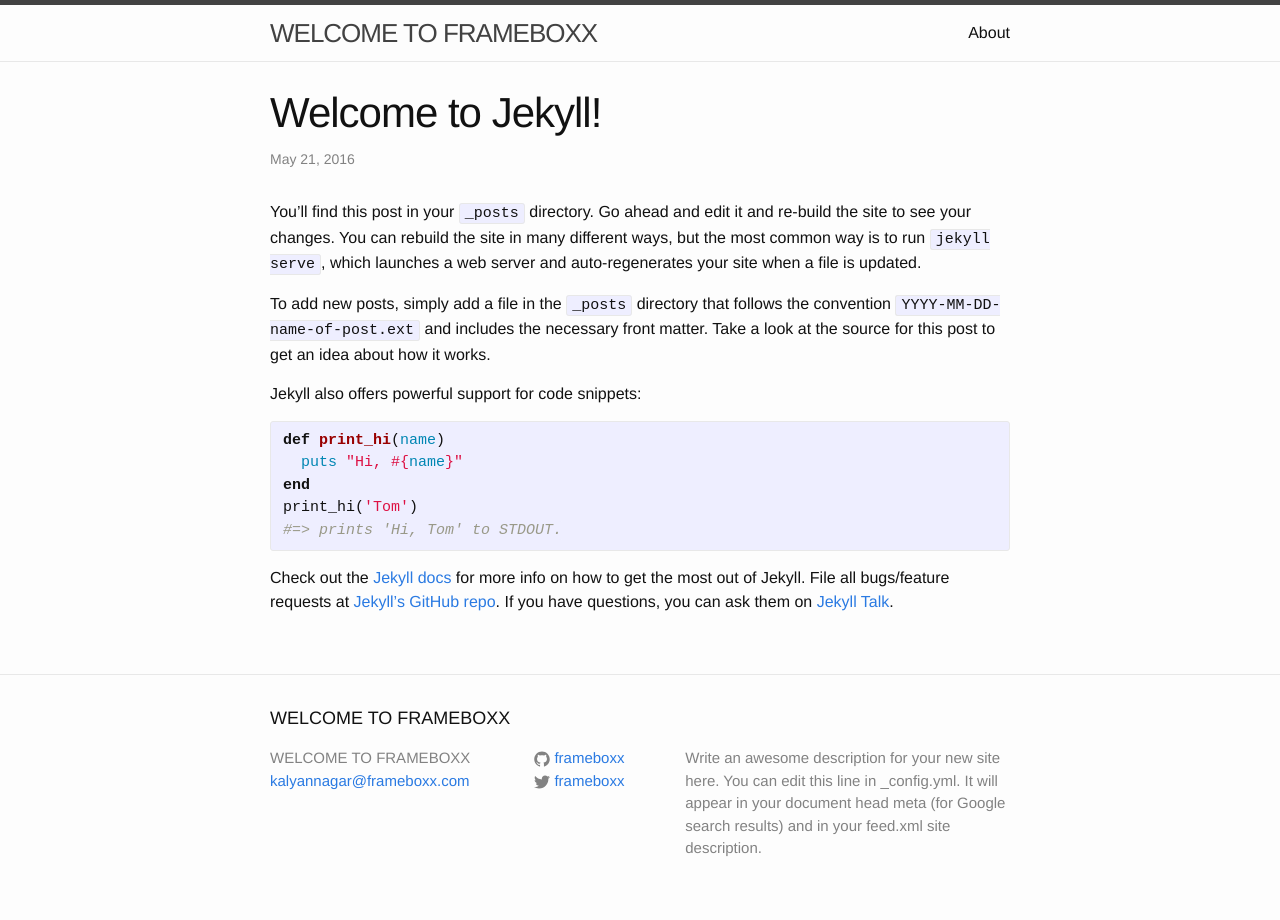
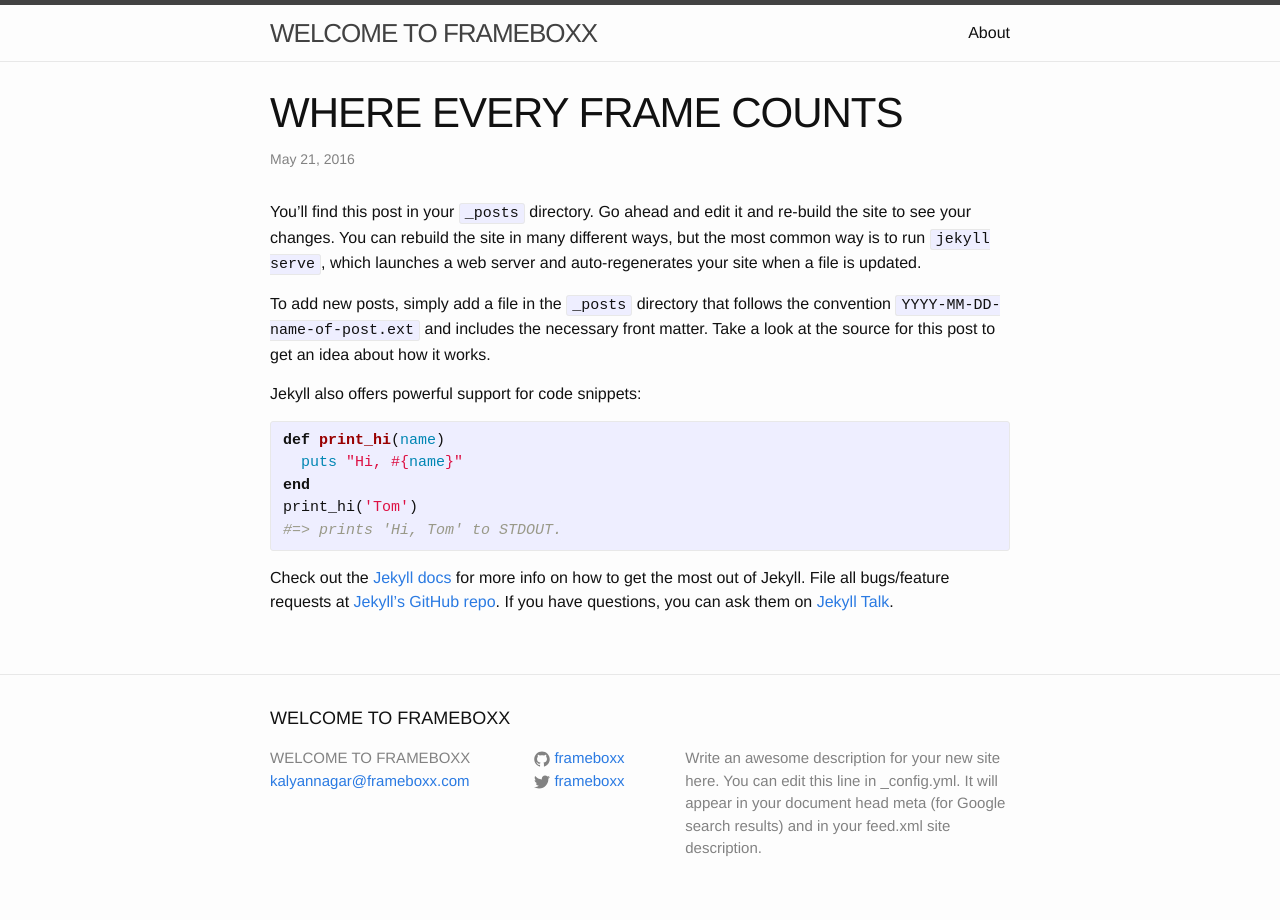
Before and after one commit to shelz46/shelz46.github.io, a Jekyll site: the page built from _posts/2016-05-21-welcome-to-jekyll.markdown, in a window 1280 px wide. Built offline with Jekyll 4.4.1, drawn with Linux system fonts in a browser that asks for light colours.

Commit message:
first commit

```diff
--- a/_posts/2016-05-21-welcome-to-jekyll.markdown
+++ b/_posts/2016-05-21-welcome-to-jekyll.markdown
@@ -1,6 +1,6 @@
 ---
 layout: post
-title:  "Welcome to Jekyll!"
+title:  "WHERE EVERY FRAME COUNTS"
 date:   2016-05-21 04:34:50 -0700
 categories: jekyll update
 ---
```
